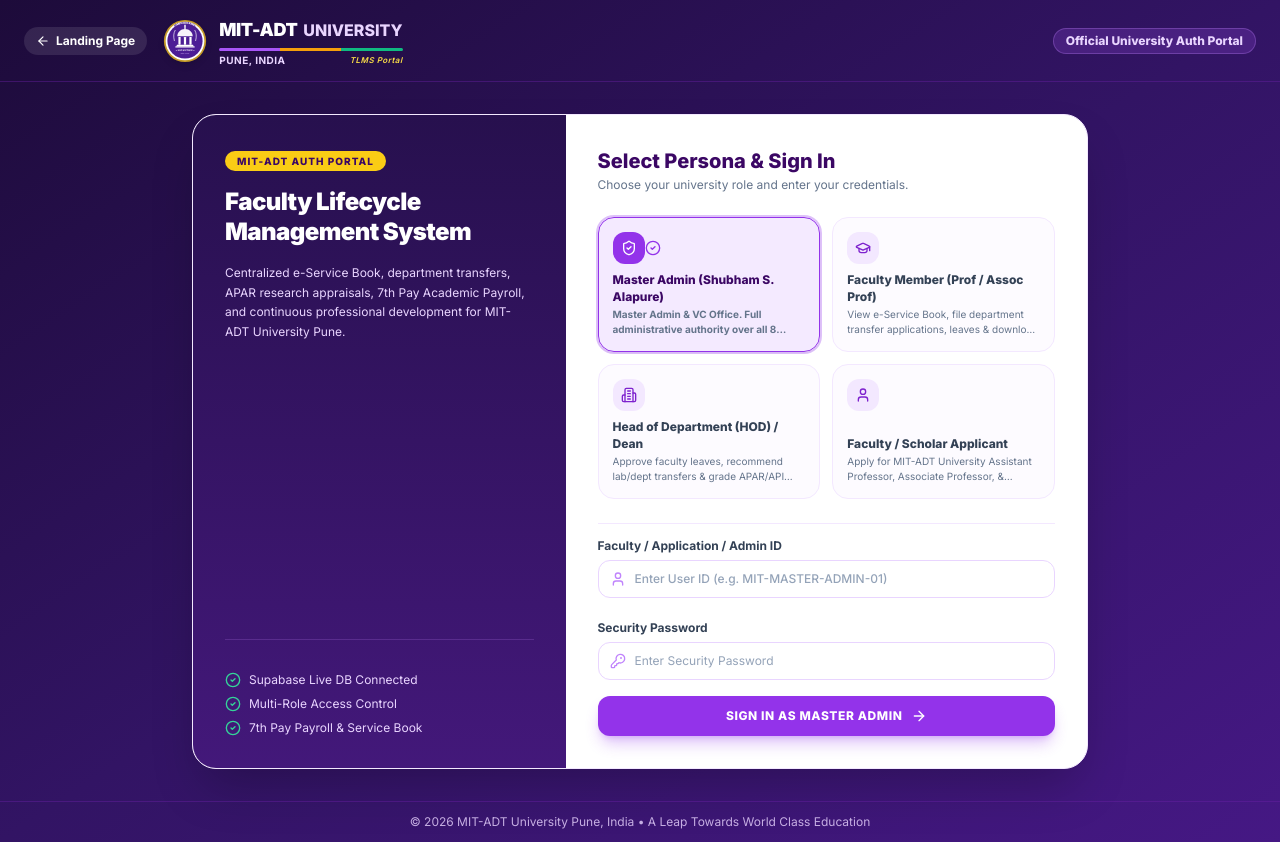
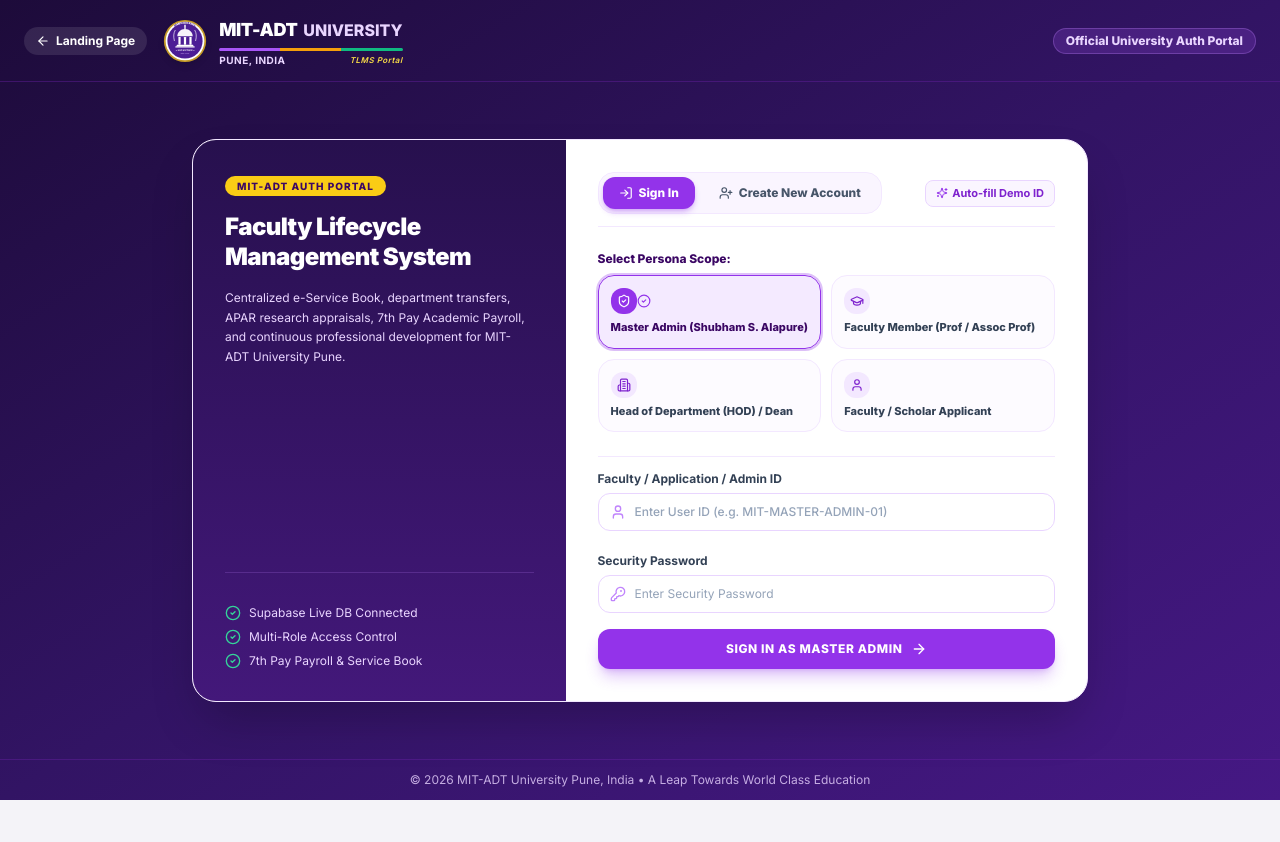
Before and after one commit to ShubhamAlapure/teacher_management_system, a React (Vite) app: page / in a window 1280 px wide. Both pictures are taken after a click on the button "Master Admin Login". After the commit the page ends 800 px from the top, so only its background shows below. Built offline with nearby package versions, Linux system fonts and the light colour scheme; no server answers; the database is empty.

Commit message:
Add Sign In / Sign Up toggle tabs and demo credential filler helper

```diff
--- a/src/components/Auth/LoginPage.jsx
+++ b/src/components/Auth/LoginPage.jsx
@@ -9,39 +9,56 @@
   ArrowRight,
   CheckCircle2,
   KeyRound,
-  ArrowLeft
+  ArrowLeft,
+  Mail,
+  UserPlus,
+  LogIn,
+  Sparkles
 } from 'lucide-react';
 
 export const LoginPage = ({ onBackToLanding, defaultRole = 'teacher' }) => {
-  const { login } = useApp();
+  const { login, pushNotification } = useApp();
 
+  const [authMode, setAuthMode] = useState('signin'); // 'signin' | 'signup'
   const [selectedRole, setSelectedRole] = useState(defaultRole);
+
+  // Sign In Form States
   const [empId, setEmpId] = useState('');
   const [password, setPassword] = useState('');
+
+  // Sign Up Form States
+  const [fullName, setFullName] = useState('');
+  const [email, setEmail] = useState('');
+  const [signupPassword, setSignupPassword] = useState('');
+  const [confirmPassword, setConfirmPassword] = useState('');
 
   const roles = [
     {
       id: 'admin',
       title: 'Master Admin (Shubham S. Alapure)',
       icon: ShieldCheck,
+      demoId: 'MIT-MASTER-ADMIN-01',
       desc: 'Master Admin & VC Office. Full administrative authority over all 8 modules & Supabase DB.'
     },
     {
       id: 'teacher',
       title: 'Faculty Member (Prof / Assoc Prof)',
       icon: GraduationCap,
+      demoId: 'MIT-FAC-2021-4091',
       desc: 'View e-Service Book, file department transfer applications, leaves & download 7th Pay payslips.'
     },
     {
       id: 'principal',
       title: 'Head of Department (HOD) / Dean',
       icon: Building2,
+      demoId: 'MIT-DEAN-2012-0056',
       desc: 'Approve faculty leaves, recommend lab/dept transfers & grade APAR/API research reviews.'
     },
     {
       id: 'applicant',
       title: 'Faculty / Scholar Applicant',
       icon: User,
+      demoId: 'MIT-APP-2026-9901',
       desc: 'Apply for MIT-ADT University Assistant Professor, Associate Professor, & Research Fellowships.'
     }
   ];
@@ -50,15 +67,37 @@
     setSelectedRole(roleId);
   };
 
-  const handleFormSubmit = (e) => {
+  const handleFillDemoCredentials = () => {
+    const selectedObj = roles.find(r => r.id === selectedRole) || roles[1];
+    setEmpId(selectedObj.demoId || 'MIT-FAC-2021-4091');
+    setPassword('admin@123');
+    pushNotification('Demo Credentials Filled', `Loaded ID ${selectedObj.demoId || 'MIT-FAC-2021-4091'}`, 'info');
+  };
+
+  const handleSignInSubmit = (e) => {
     e.preventDefault();
-    login(selectedRole, empId);
+    login(selectedRole, empId || 'MIT-USER-01');
+  };
+
+  const handleSignUpSubmit = (e) => {
+    e.preventDefault();
+    if (signupPassword !== confirmPassword) {
+      alert('Passwords do not match. Please re-enter.');
+      return;
+    }
+
+    const generatedId = selectedRole === 'applicant'
+      ? `MIT-APP-${Date.now().toString().slice(-4)}`
+      : `MIT-FAC-${Date.now().toString().slice(-4)}`;
+
+    pushNotification('Account Registered', `Account created for ${fullName}. Assigned ID: ${generatedId}`, 'success');
+    login(selectedRole, generatedId);
   };
 
   return (
     <div className="min-h-screen bg-gradient-to-br from-[#1d0b3a] via-[#321464] to-[#451884] text-white flex flex-col justify-between font-sans selection:bg-purple-600 selection:text-white">
 
-      {/* Top Bar */}
+      {/* Top Header */}
       <header className="px-6 py-4 flex items-center justify-between border-b border-purple-800/40">
         <div className="flex items-center gap-4">
           {onBackToLanding && (
@@ -78,11 +117,11 @@
         </span>
       </header>
 
-      {/* Main Login Card */}
+      {/* Main Container */}
       <div className="flex-1 flex items-center justify-center p-4 sm:p-6 lg:p-8">
         <div className="w-full max-w-4xl bg-white text-slate-900 rounded-3xl shadow-2xl overflow-hidden grid grid-cols-1 md:grid-cols-12 border border-purple-100">
 
-          {/* Left Hero Section */}
+          {/* Left Hero Panel */}
           <div className="md:col-span-5 bg-gradient-to-b from-[#27104e] to-[#43187a] p-8 text-white flex flex-col justify-between relative overflow-hidden">
             <div className="relative z-10 space-y-4">
               <span className="px-3 py-1 rounded-full text-[10px] font-extrabold bg-yellow-400 text-purple-950 uppercase tracking-widest">
@@ -112,15 +151,55 @@
             </div>
           </div>
 
-          {/* Right Form & Role Selection */}
+          {/* Right Form & Persona Selector */}
           <div className="md:col-span-7 p-6 sm:p-8 space-y-6">
-            <div>
-              <h3 className="text-xl font-extrabold text-purple-950">Select Persona & Sign In</h3>
-              <p className="text-xs text-slate-500 mt-0.5">Choose your university role and enter your credentials.</p>
+
+            {/* Mode Switcher Tabs (Sign In / Register New Account) */}
+            <div className="flex items-center justify-between border-b border-purple-100 pb-3">
+              <div className="flex items-center gap-2 bg-purple-50 p-1 rounded-2xl border border-purple-100">
+                <button
+                  type="button"
+                  onClick={() => setAuthMode('signin')}
+                  className={`px-4 py-2 rounded-xl text-xs font-extrabold transition-all flex items-center gap-1.5 ${
+                    authMode === 'signin'
+                      ? 'bg-purple-600 text-white shadow-md shadow-purple-600/30'
+                      : 'text-slate-600 hover:text-purple-900'
+                  }`}
+                >
+                  <LogIn className="w-3.5 h-3.5" />
+                  <span>Sign In</span>
+                </button>
+
+                <button
+                  type="button"
+                  onClick={() => setAuthMode('signup')}
+                  className={`px-4 py-2 rounded-xl text-xs font-extrabold transition-all flex items-center gap-1.5 ${
+                    authMode === 'signup'
+                      ? 'bg-purple-600 text-white shadow-md shadow-purple-600/30'
+                      : 'text-slate-600 hover:text-purple-900'
+                  }`}
+                >
+                  <UserPlus className="w-3.5 h-3.5" />
+                  <span>Create New Account</span>
+                </button>
               </div>
 
-            {/* Role Cards Grid */}
-            <div className="grid grid-cols-2 gap-3">
+              {authMode === 'signin' && (
+                <button
+                  type="button"
+                  onClick={handleFillDemoCredentials}
+                  className="text-[11px] font-bold text-purple-700 hover:text-purple-900 flex items-center gap-1 bg-purple-50 px-2.5 py-1 rounded-lg border border-purple-200"
+                >
+                  <Sparkles className="w-3 h-3 text-purple-600" />
+                  <span>Auto-fill Demo ID</span>
+                </button>
+              )}
+            </div>
+
+            {/* Persona Cards */}
+            <div>
+              <p className="text-xs font-extrabold text-purple-950 mb-2">Select Persona Scope:</p>
+              <div className="grid grid-cols-2 gap-2.5">
                 {roles.map((r) => {
                   const IconComp = r.icon;
                   const isSelected = selectedRole === r.id;
@@ -130,30 +209,31 @@
                       key={r.id}
                       type="button"
                       onClick={() => handleRoleSelect(r.id)}
-                    className={`p-3.5 rounded-2xl border text-left transition-all flex flex-col justify-between ${
+                      className={`p-3 rounded-2xl border text-left transition-all flex flex-col justify-between ${
                         isSelected
                           ? 'bg-purple-100/90 border-purple-600 ring-2 ring-purple-600/30 text-purple-950 font-bold shadow-sm'
                           : 'bg-purple-50/40 border-purple-100 hover:bg-purple-50 hover:border-purple-300 text-slate-700'
                       }`}
                     >
                       <div className="flex items-center justify-between">
-                      <div className={`p-2 rounded-xl ${isSelected ? 'bg-purple-600 text-white' : 'bg-purple-100 text-purple-700'}`}>
-                        <IconComp className="w-4 h-4" />
+                        <div className={`p-1.5 rounded-xl ${isSelected ? 'bg-purple-600 text-white' : 'bg-purple-100 text-purple-700'}`}>
+                          <IconComp className="w-3.5 h-3.5" />
                         </div>
-                      {isSelected && <CheckCircle2 className="w-4 h-4 text-purple-600" />}
+                        {isSelected && <CheckCircle2 className="w-3.5 h-3.5 text-purple-600" />}
                       </div>
 
-                    <div className="mt-2">
-                      <p className="text-xs font-extrabold leading-snug">{r.title}</p>
-                      <p className="text-[10px] text-slate-500 mt-0.5 line-clamp-2">{r.desc}</p>
+                      <div className="mt-1.5">
+                        <p className="text-[11px] font-extrabold leading-snug">{r.title}</p>
                       </div>
                     </button>
                   );
                 })}
               </div>
+            </div>
 
-            {/* Form Fields */}
-            <form onSubmit={handleFormSubmit} className="space-y-4 pt-2 border-t border-purple-100">
+            {/* Form Mode 1: SIGN IN */}
+            {authMode === 'signin' ? (
+              <form onSubmit={handleSignInSubmit} className="space-y-4 pt-2 border-t border-purple-100">
                 <div>
                   <label className="text-xs font-bold text-slate-700">
                     Faculty / Application / Admin ID
@@ -194,6 +274,81 @@
                   <ArrowRight className="w-4 h-4" />
                 </button>
               </form>
+            ) : (
+              /* Form Mode 2: CREATE NEW ACCOUNT (SIGN UP) */
+              <form onSubmit={handleSignUpSubmit} className="space-y-3 pt-2 border-t border-purple-100">
+                <div>
+                  <label className="text-xs font-bold text-slate-700">Full Name</label>
+                  <div className="relative mt-1">
+                    <User className="absolute left-3 top-1/2 -translate-y-1/2 w-4 h-4 text-purple-400" />
+                    <input
+                      type="text"
+                      required
+                      placeholder="e.g. Dr. Shubham Alapure"
+                      value={fullName}
+                      onChange={(e) => setFullName(e.target.value)}
+                      className="w-full pl-9 pr-4 py-2 rounded-xl border border-purple-200 text-xs text-slate-900 focus:ring-2 focus:ring-purple-600 focus:outline-none"
+                    />
+                  </div>
+                </div>
+
+                <div>
+                  <label className="text-xs font-bold text-slate-700">University Email Address</label>
+                  <div className="relative mt-1">
+                    <Mail className="absolute left-3 top-1/2 -translate-y-1/2 w-4 h-4 text-purple-400" />
+                    <input
+                      type="email"
+                      required
+                      placeholder="shubham@mituniversity.edu.in"
+                      value={email}
+                      onChange={(e) => setEmail(e.target.value)}
+                      className="w-full pl-9 pr-4 py-2 rounded-xl border border-purple-200 text-xs text-slate-900 focus:ring-2 focus:ring-purple-600 focus:outline-none"
+                    />
+                  </div>
+                </div>
+
+                <div className="grid grid-cols-2 gap-3">
+                  <div>
+                    <label className="text-xs font-bold text-slate-700">Create Password</label>
+                    <div className="relative mt-1">
+                      <KeyRound className="absolute left-3 top-1/2 -translate-y-1/2 w-4 h-4 text-purple-400" />
+                      <input
+                        type="password"
+                        required
+                        placeholder="Password"
+                        value={signupPassword}
+                        onChange={(e) => setSignupPassword(e.target.value)}
+                        className="w-full pl-9 pr-3 py-2 rounded-xl border border-purple-200 text-xs text-slate-900 focus:ring-2 focus:ring-purple-600 focus:outline-none"
+                      />
+                    </div>
+                  </div>
+
+                  <div>
+                    <label className="text-xs font-bold text-slate-700">Confirm Password</label>
+                    <div className="relative mt-1">
+                      <KeyRound className="absolute left-3 top-1/2 -translate-y-1/2 w-4 h-4 text-purple-400" />
+                      <input
+                        type="password"
+                        required
+                        placeholder="Confirm"
+                        value={confirmPassword}
+                        onChange={(e) => setConfirmPassword(e.target.value)}
+                        className="w-full pl-9 pr-3 py-2 rounded-xl border border-purple-200 text-xs text-slate-900 focus:ring-2 focus:ring-purple-600 focus:outline-none"
+                      />
+                    </div>
+                  </div>
+                </div>
+
+                <button
+                  type="submit"
+                  className="w-full py-3 rounded-xl bg-purple-600 hover:bg-purple-700 text-white text-xs font-extrabold shadow-lg shadow-purple-600/30 transition-all uppercase tracking-wider flex items-center justify-center gap-2 mt-2"
+                >
+                  <UserPlus className="w-4 h-4" />
+                  <span>Register New Account & Sign In</span>
+                </button>
+              </form>
+            )}
+
           </div>
 
         </div>
```
Lines whose indentation alone changed are shown as unchanged.
